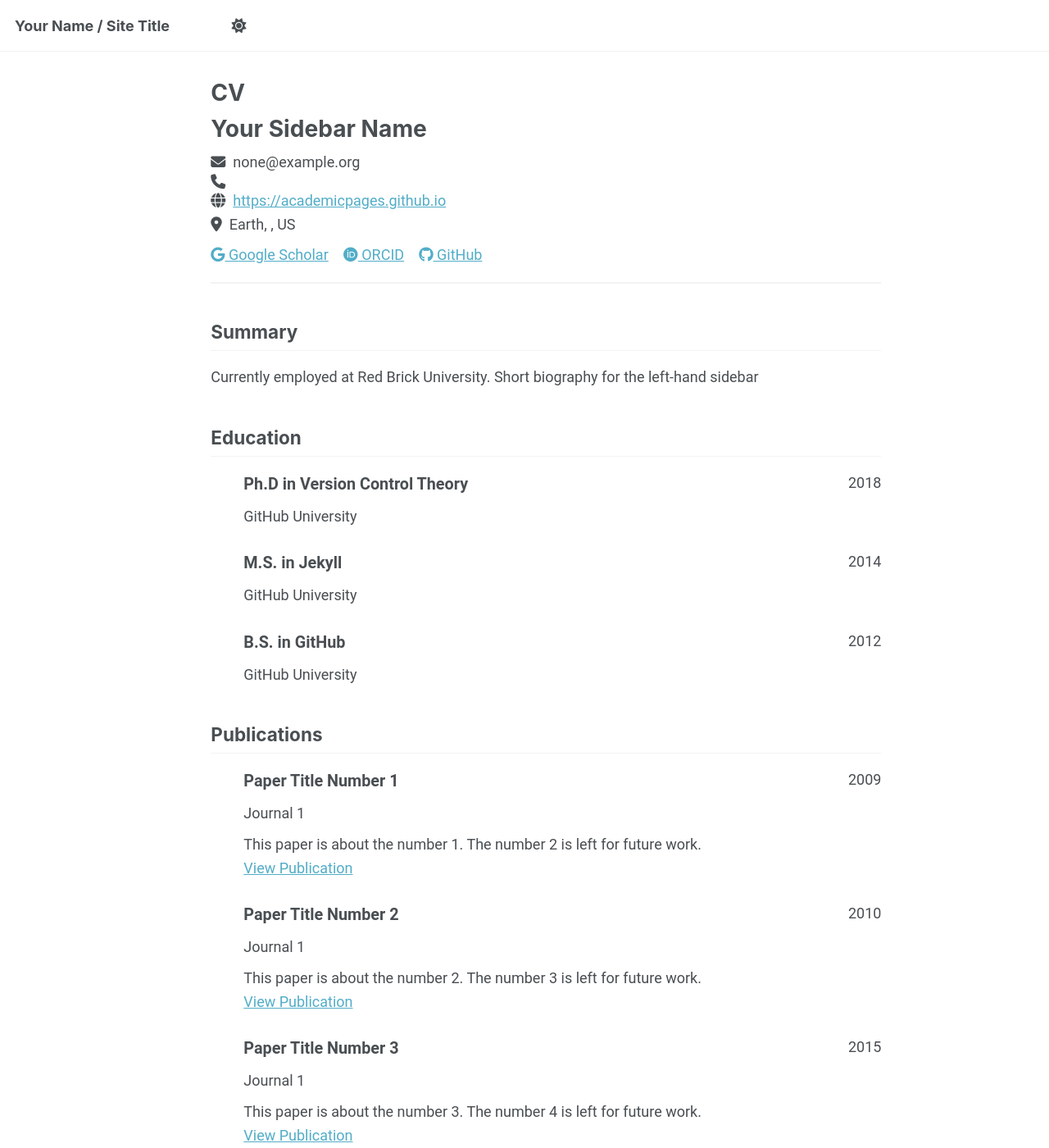
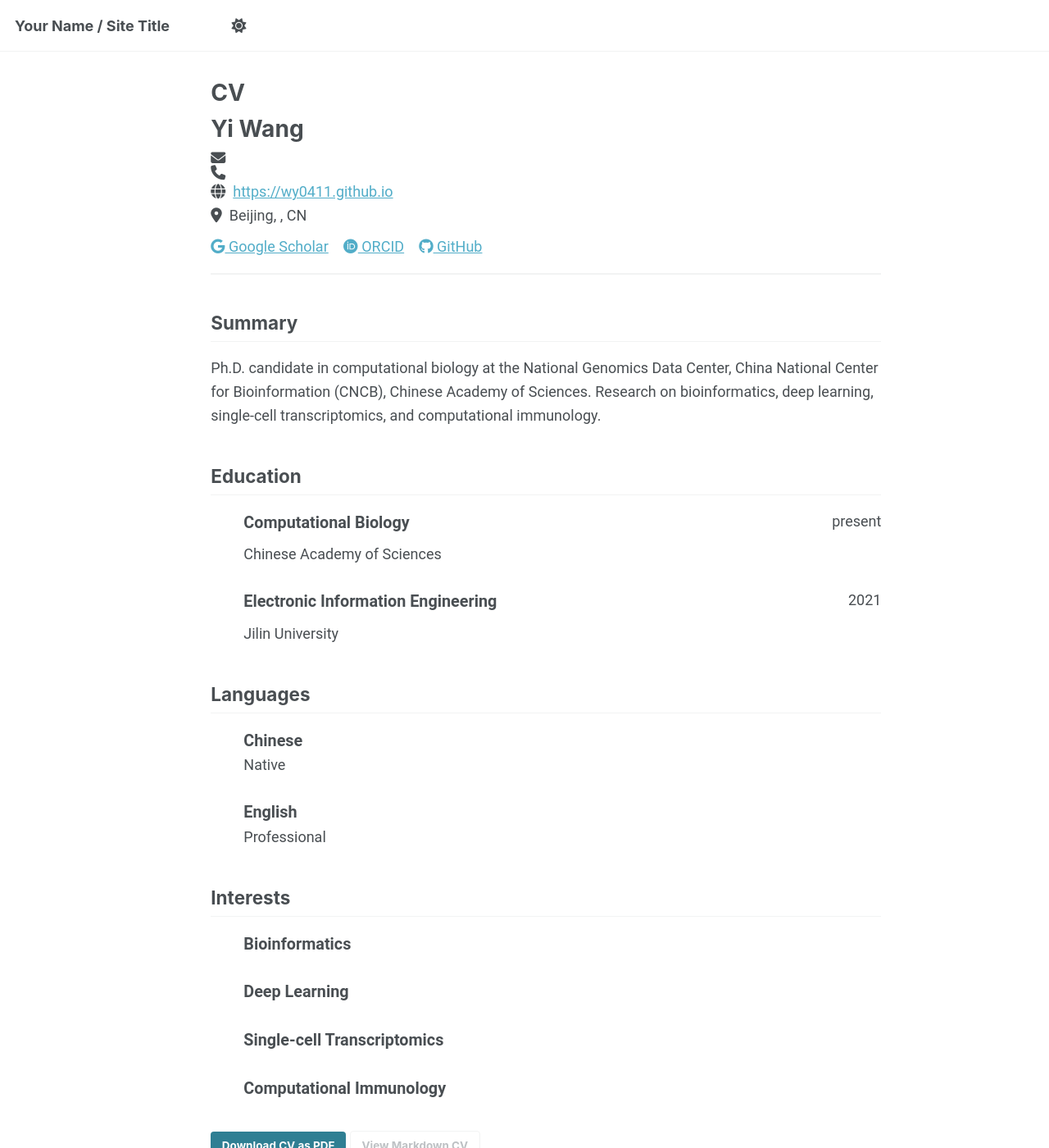
Before and after one commit to wy0411/wy0411.github.io, a Jekyll site: the page built from _pages/cv-json.md, in a window 1280 px wide and 1400 px high. Shown: the whole window at 82% size. Built offline with Jekyll 4.4.1, drawn with Linux system fonts in a browser that asks for light colours; a script bundle is joined from its source files by our own code; library files that are not in the unit come from our copies; some of the changed text lies outside the part shown.

Commit message:
Update cv.json

```diff
--- a/_data/cv.json
+++ b/_data/cv.json
@@ -1,152 +1,84 @@
 {
   "basics": {
-    "name": "Your Sidebar Name",
-    "email": "none@example.org",
+    "name": "Yi Wang",
+    "email": "",
     "phone": "",
-    "website": "https://academicpages.github.io",
-    "summary": "Currently employed at Red Brick University. Short biography for the left-hand sidebar",
+    "website": "https://wy0411.github.io",
+    "summary": "Ph.D. candidate in computational biology at the National Genomics Data Center, China National Center for Bioinformation (CNCB), Chinese Academy of Sciences. Research on bioinformatics, deep learning, single-cell transcriptomics, and computational immunology.",
     "location": {
       "address": "",
       "postalCode": "",
-      "city": "Earth",
-      "countryCode": "US",
+      "city": "Beijing",
+      "countryCode": "CN",
       "region": ""
     },
     "profiles": [
       {
         "network": "Google Scholar",
-        "username": "",
-        "url": "https://scholar.google.com/citations?user=PS_CX0AAAAAJ"
+        "username": "Yi Wang",
+        "url": "https://scholar.google.com/citations?user=8tJ1XRQAAAAJ&hl=en"
       },
       {
         "network": "ORCID",
-        "username": "",
-        "url": "https://orcid.org/yourorcidurl"
+        "username": "0009-0002-9397-0673",
+        "url": "https://orcid.org/0009-0002-9397-0673"
       },
       {
         "network": "GitHub",
-        "username": "academicpages",
-        "url": "https://github.com/academicpages"
+        "username": "wy0411",
+        "url": "https://github.com/wy0411"
       }
     ]
   },
   "work": [],
   "education": [
     {
-      "institution": "GitHub University",
-      "area": "Ph.D in Version Control Theory",
-      "studyType": "",
-      "startDate": "",
-      "endDate": "2018",
+      "institution": "Chinese Academy of Sciences",
+      "area": "Computational Biology",
+      "studyType": "Ph.D.",
+      "startDate": "2022",
+      "endDate": "present",
       "gpa": null,
       "courses": []
     },
     {
-      "institution": "GitHub University",
-      "area": "M.S. in Jekyll",
-      "studyType": "",
-      "startDate": "",
-      "endDate": "2014",
-      "gpa": null,
-      "courses": []
-    },
-    {
-      "institution": "GitHub University",
-      "area": "B.S. in GitHub",
-      "studyType": "",
-      "startDate": "",
-      "endDate": "2012",
+      "institution": "Jilin University",
+      "area": "Electronic Information Engineering",
+      "studyType": "B.E.",
+      "startDate": "2017",
+      "endDate": "2021",
       "gpa": null,
       "courses": []
     }
   ],
   "skills": [],
-  "languages": [],
-  "interests": [],
-  "references": [],
-  "publications": [
+  "languages": [
     {
-      "name": "Paper Title Number 1",
-      "publisher": "Journal 1",
-      "releaseDate": "2009-10-01",
-      "website": "https://academicpages.github.io/files/paper1.pdf",
-      "summary": "This paper is about the number 1. The number 2 is left for future work."
+      "language": "Chinese",
+      "fluency": "Native"
     },
     {
-      "name": "Paper Title Number 2",
-      "publisher": "Journal 1",
-      "releaseDate": "2010-10-01",
-      "website": "https://academicpages.github.io/files/paper2.pdf",
-      "summary": "This paper is about the number 2. The number 3 is left for future work."
+      "language": "English",
+      "fluency": "Professional"
+    }
+  ],
+  "interests": [
+    {
+      "name": "Bioinformatics"
     },
     {
-      "name": "Paper Title Number 3",
-      "publisher": "Journal 1",
-      "releaseDate": "2015-10-01",
-      "website": "https://academicpages.github.io/files/paper3.pdf",
-      "summary": "This paper is about the number 3. The number 4 is left for future work."
+      "name": "Deep Learning"
     },
     {
-      "name": "Paper Title Number 4",
-      "publisher": "GitHub Journal of Bugs",
-      "releaseDate": "2024-02-17",
-      "website": "https://academicpages.github.io/files/paper3.pdf",
-      "summary": "This paper is about fixing template issue #693."
+      "name": "Single-cell Transcriptomics"
+    },
+    {
+      "name": "Computational Immunology"
     }
   ],
-  "presentations": [
-    {
-      "name": "Talk 1 on Relevant Topic in Your Field",
-      "event": "UC San Francisco, Department of Testing",
-      "date": "2012-03-01",
-      "location": "San Francisco, CA, USA",
-      "description": ""
-    },
-    {
-      "name": "Tutorial 1 on Relevant Topic in Your Field",
-      "event": "UC-Berkeley Institute for Testing Science",
-      "date": "2013-03-01",
-      "location": "Berkeley, CA, USA",
-      "description": ""
-    },
-    {
-      "name": "Talk 2 on Relevant Topic in Your Field",
-      "event": "London School of Testing",
-      "date": "2014-02-01",
-      "location": "London, UK",
-      "description": ""
-    },
-    {
-      "name": "Conference Proceeding talk 3 on Relevant Topic in Your Field",
-      "event": "Testing Institute of America 2014 Annual Conference",
-      "date": "2014-03-01",
-      "location": "Los Angeles, CA, USA",
-      "description": ""
-    }
-  ],
-  "teaching": [
-    {
-      "course": "Teaching experience 1",
-      "institution": "University 1, Department",
-      "date": "2014-01-01",
-      "role": "Undergraduate course",
-      "description": ""
-    },
-    {
-      "course": "Teaching experience 2",
-      "institution": "University 1, Department",
-      "date": "2015-01-01",
-      "role": "Workshop",
-      "description": ""
-    }
-  ],
-  "portfolio": [
-    {
-      "name": "Portfolio item number 1",
-      "category": "portfolio",
-      "date": "",
-      "url": "",
-      "description": "Short description of portfolio item number 1<br/><img src='/images/500x300.png'>"
-    }
-  ]
+  "references": [],
+  "publications": [],
+  "presentations": [],
+  "teaching": [],
+  "portfolio": []
 }
```
